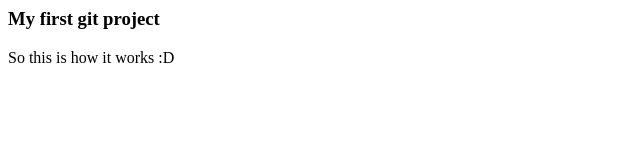
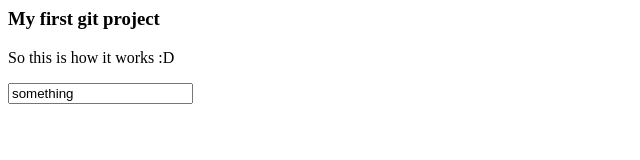
Before and after one commit to Bjurhager/my-first-git, a plain HTML site: page index.html in a window 1280 px wide. Shown: the whole page, without its empty margins (0-640 px from the left). Drawn offline with Linux system fonts and the light colour scheme.

Commit message:
Added div and input field

```diff
--- a/index.html
+++ b/index.html
@@ -1,4 +1,5 @@
 <html>
     <h3>My first git project</h3>
     <p>So this is how it works :D</p>
+    <div class="test"><input type="text" value="something"></div>
 </html>
```
